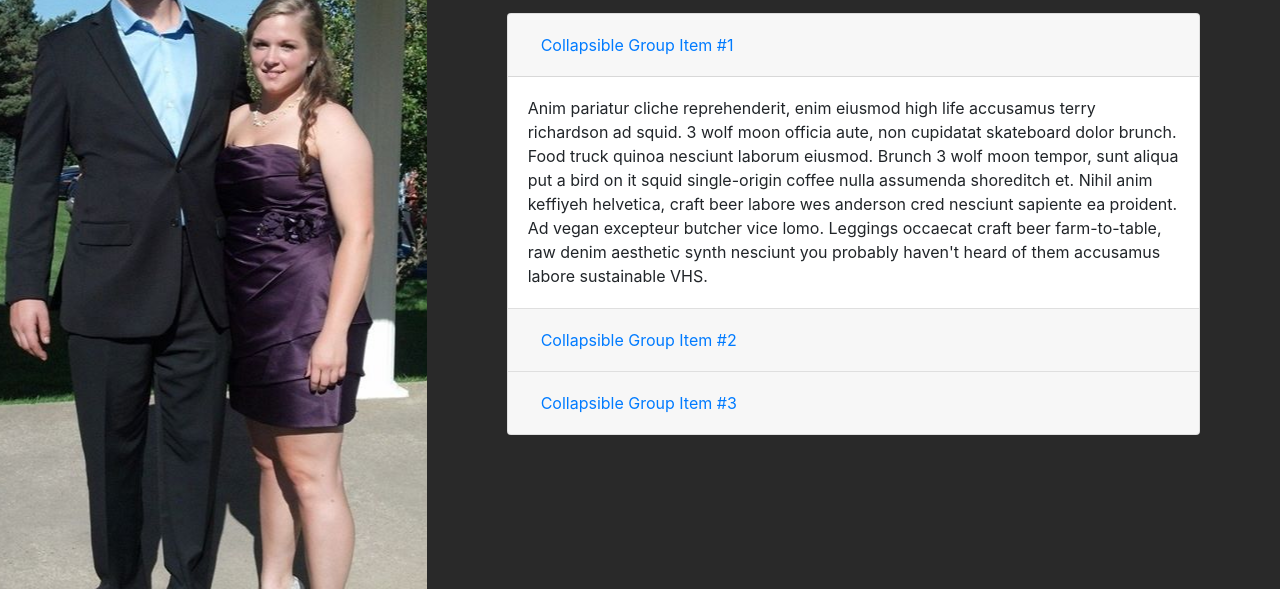
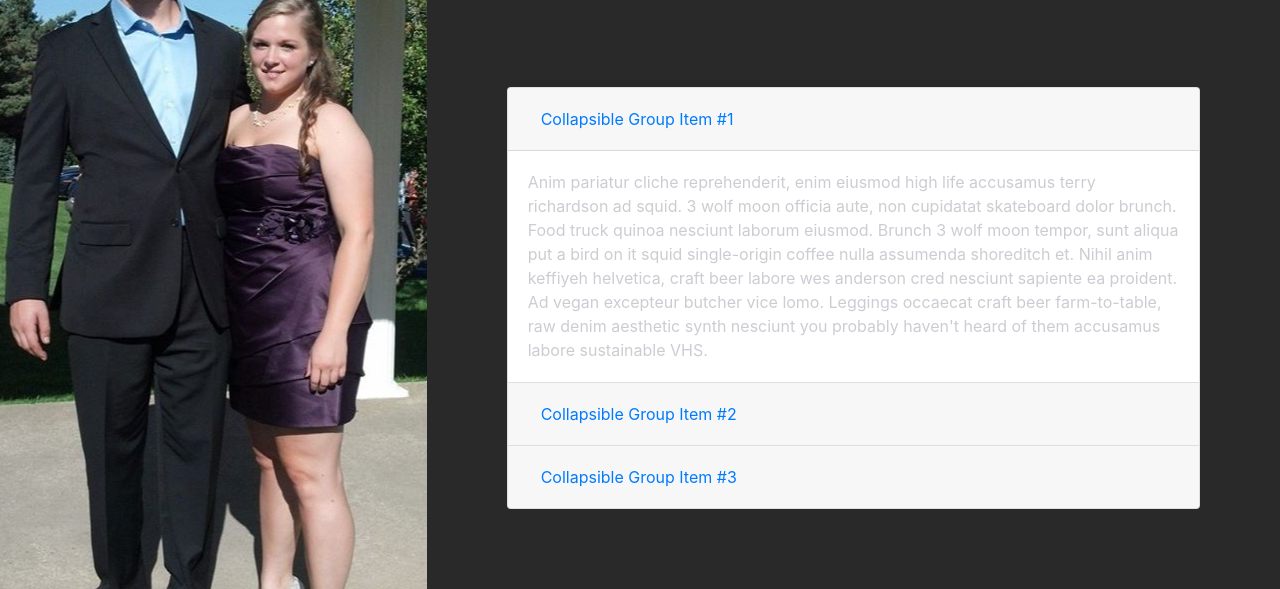
Before and after one commit to mtrierweiler/CS50---Web-JS-and-Python, a plain HTML site: page project0/index.html in a window 1280 px wide. Shown: the part 211-800 px from the top of the page. Drawn offline with nearby package versions, Linux system fonts and the light colour scheme.

Commit message:
Update Landing Page CSS

```diff
--- a/project0/CSS/_general.scss
+++ b/project0/CSS/_general.scss
@@ -28,9 +28,9 @@ body{
 .contentContainer{
     padding:5rem;
     height: 100vh;
-
-    //display: grid;
-    //grid-template-columns: 3rem, 1fr, 20rem;
+    color: $fontLight;
+    display: grid;
+    grid-template-rows: 3rem 1fr max-content;
 
 
 }
--- a/project0/CSS/style.scss
+++ b/project0/CSS/style.scss
@@ -10,7 +10,7 @@ $primaryDark: #292929;
 $secondaryDark: red;
 
 //Fonts
-
+$fontLight: rgb(204, 204, 211);
 
 
 @import "general"
```
Also changed, not shown: project0/CSS/style.css, 1 other file.
